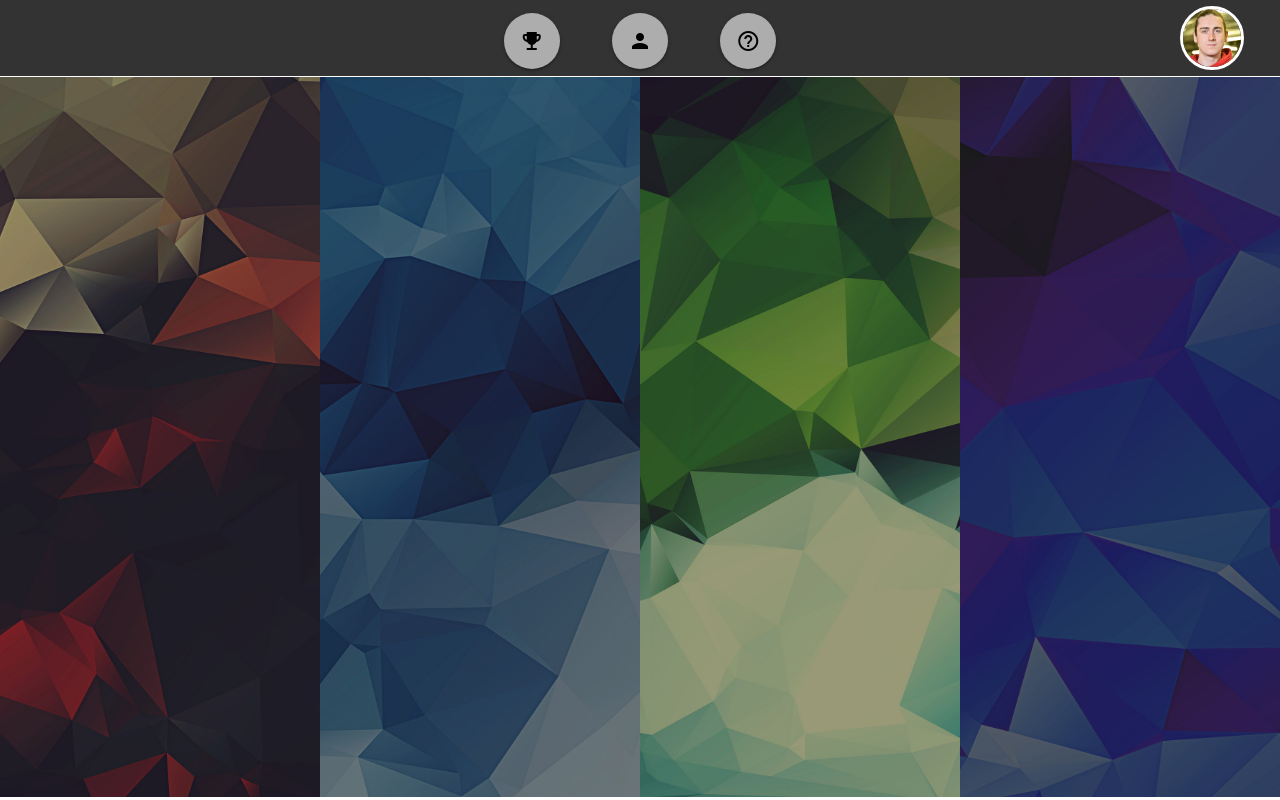
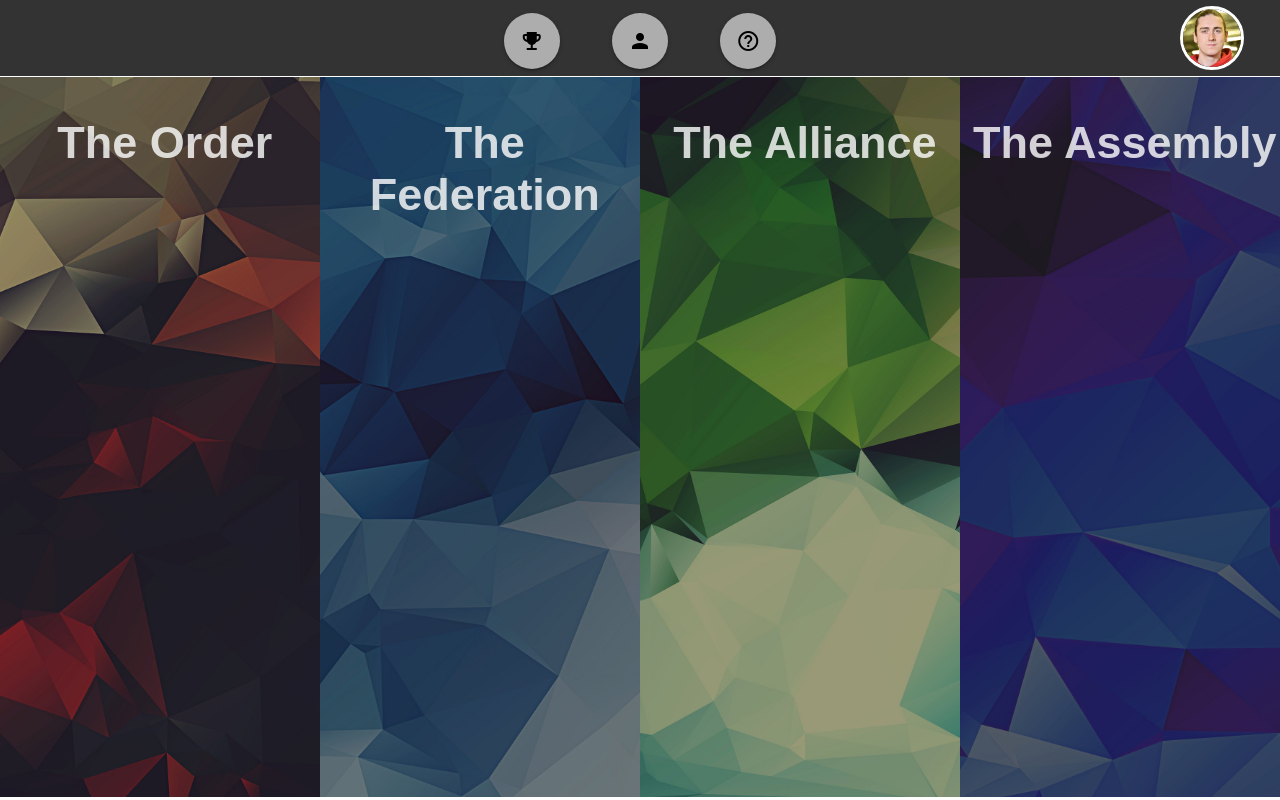
Before and after one commit to jchene/coas, a plain HTML site: page index.html in a window 1280 px wide. Drawn offline with nearby package versions, Linux system fonts and the light colour scheme.

Commit message:
filling info

```diff
--- a/index.css
+++ b/index.css
@@ -20,7 +20,7 @@ body{
 }
 
 .ubtn{
-	font-size: 2rem;
+	font-size: 1.6rem;
 	min-width: 6vh;
 	min-height: 6vh;
     margin-top: 1.60vh;
@@ -69,10 +69,16 @@ body{
 	position: relative;
 	color: rgba(255, 255, 255, 0.8);
 	font: bold 3em "Avenir", sans-serif;
-
+	z-index: 15;
 }
 
 .imglogo{
 	position: relative;
 	z-index: 15;
 }
+
+.row3{
+	width: 100vw;
+	margin-top: -90vh;
+	margin-bottom: 0px;
+}
--- a/index.html
+++ b/index.html
@@ -25,6 +25,8 @@
             </div>
             <div class="row row2">
             </div>
+			<div class="row row3">
+            </div>
         </div>
     </body>
 	<script src="ressources/jquery-3.6.1.js"></script>
```
